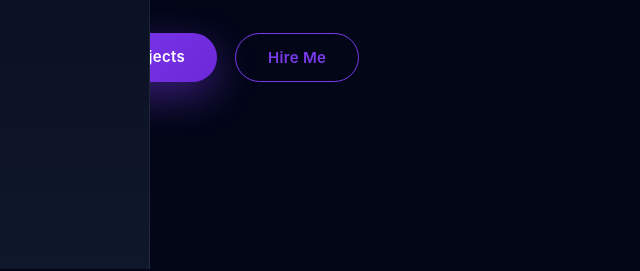
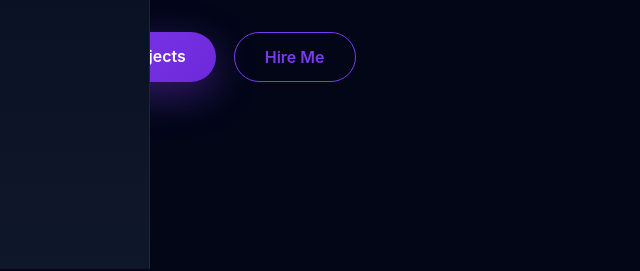
Before and after one commit to yashodipjadhav2005-hash/Portfolio, a plain HTML site: page index.html in a window 1280 px wide. Shown: the part 531-802 px from the top of the page, 111-751 px from the left. Drawn offline with Linux system fonts and the light colour scheme.

Commit message:
re-commit

```diff
--- a/style.css
+++ b/style.css
@@ -350,67 +350,31 @@ body {
 }
 
 .hero-btn {
-    position: relative;
-    padding: 14px 32px;
-    font-size: 15px;
+    padding: 14px 30px;
+    border-radius: 30px;
     font-weight: 600;
-    border-radius: 999px;
     text-decoration: none;
-    letter-spacing: 0.3px;
-    overflow: hidden;
     transition: all 0.3s ease;
 }
 
 .hero-btn.primary {
     background: linear-gradient(135deg, #7c3aed, #6d28d9);
     color: #fff;
-    box-shadow: 0 14px 40px rgba(124, 58, 237, 0.45);
-}
-
-/* Shine Effects */
-.hero-btn.primary::after {
-    content: "";
-    position: absolute;
-    top: 0;
-    left: -100%;
-    width: 120%;
-    height: 100%;
-    background: linear-gradient(
-        120deg,
-        transparent,
-        rgba(255, 255, 255, 0.35),
-        transparent
-    );
-    transition: left 0.6s ease;
-}
-
-.hero-btn.primary:hover::after {
-    left: 100%;
+    box-shadow: 0 12px 40px rgba(124, 58, 237, 0.4);
 }
 
 .hero-btn.primary:hover {
-    transform: translateY(-3px);
-    box-shadow: 0 18px 55px rgba(124, 58, 237, 0.6);
+    transform: translateY(-2px);
 }
 
-/* OUTLINE – Hire Me */
 .hero-btn.outline {
-    border: 1.5px solid var(--accent);
+    border: 1px solid var(--accent);
     color: var(--accent);
-    background: transparent;
 }
 
-/* Glow hover */
 .hero-btn.outline:hover {
     background: var(--accent);
     color: #fff;
-    box-shadow: 0 10px 35px rgba(124, 58, 237, 0.5);
-    transform: translateY(-2px);
-}
-
-/* Button active state */
-.hero-btn:active {
-    transform: scale(0.96);
 }
 
 /* Right Avatar */
@@ -455,8 +419,6 @@ body {
         transform: translateY(-12px);
     }
 }
-
-/* ================= Making Responsive Code ================= */
 /* Tablet */
 @media (max-width: 1024px) {
     .hero {
```
